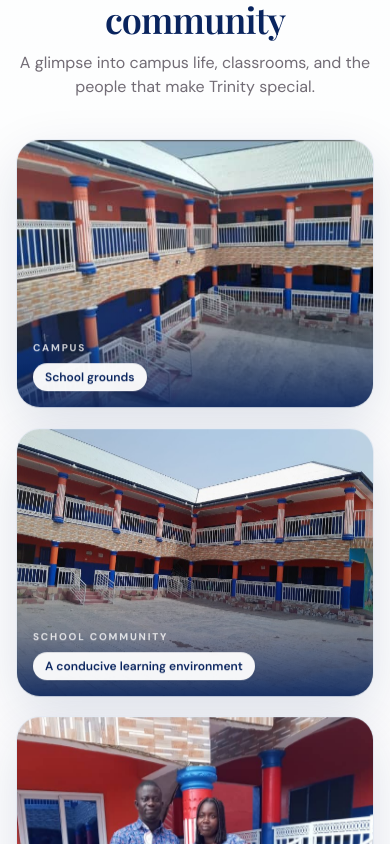
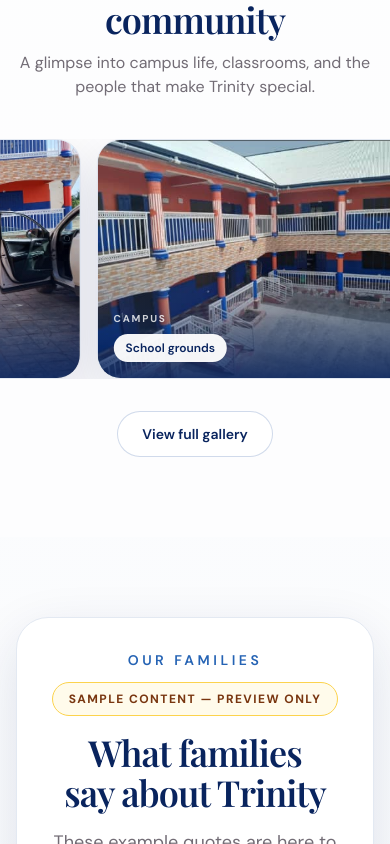
Before and after one commit to SIRUP1999/Trinity_christian_school, a Next.js app: page / in a window 390 px wide. Shown: the part 3340-4184 px from the top of the page. Built offline with nearby package versions, Linux system fonts and the light colour scheme; a web font is replaced by a local one.

Commit message:
Cycle homepage gallery photos responsively
Co-authored-by: Copilot <223556219+Copilot@users.noreply.github.com>

```diff
--- a/app/components/GalleryPreview.js
+++ b/app/components/GalleryPreview.js
@@ -1,82 +1,28 @@
-
 'use client'
 
 import Image from 'next/image'
 import Link from 'next/link'
-import { useEffect, useLayoutEffect, useRef, useState } from 'react'
+import { useEffect, useState } from 'react'
 import galleryImages from '../data/galleryImages'
 
-const PREVIEW_IMAGES = galleryImages.slice(0, 6)
+const VISIBLE_IMAGE_COUNT = 6
+const IMAGE_REFRESH_INTERVAL = 120_000
 
-export default function GalleryPreview() {
-  const gridRef = useRef(null)
-  const previousPositions = useRef(null)
-  const [items, setItems] = useState(PREVIEW_IMAGES)
-
-  useEffect(() => {
-    if (window.matchMedia('(prefers-reduced-motion: reduce)').matches) return undefined
-
-    const intervalId = window.setInterval(() => {
-      const cards = gridRef.current?.querySelectorAll('[data-gallery-card]')
-      if (!cards?.length) return
-
-      previousPositions.current = new Map(
-        Array.from(cards, (card) => [
-          card.dataset.galleryCard,
-          card.getBoundingClientRect(),
-        ]),
-      )
-      setItems((currentItems) => [...currentItems.slice(1), currentItems[0]])
-    }, 6000)
-
-    return () => window.clearInterval(intervalId)
-  }, [])
-
-  useLayoutEffect(() => {
-    const oldPositions = previousPositions.current
-    const grid = gridRef.current
-    if (!oldPositions || !grid) return
-
-    previousPositions.current = null
-    const cards = grid.querySelectorAll('[data-gallery-card]')
-
-    cards.forEach((card) => {
-      const previous = oldPositions.get(card.dataset.galleryCard)
-      if (!previous) return
-
-      const current = card.getBoundingClientRect()
-      const x = previous.left - current.left
-      const y = previous.top - current.top
-      if (x === 0 && y === 0) return
-
-      card.style.transition = 'none'
-      card.style.transform = `translate(${x}px, ${y}px)`
-    })
-
-    grid.offsetHeight
-    window.requestAnimationFrame(() => {
-      cards.forEach((card) => {
-        card.style.transition = 'transform 850ms cubic-bezier(0.2, 0.75, 0.25, 1)'
-        card.style.transform = ''
-      })
-    })
-  }, [items])
+function PhotoCard({ image, className = '', style, tabIndex }) {
+  const { src, alt, category, objectPosition } = image
 
   return (
-    <div className='section-shell'>
-      <div ref={gridRef} className='grid grid-cols-1 gap-5 sm:grid-cols-2 xl:grid-cols-3'>
-        {items.map(({ src, alt, category, objectPosition }) => (
     <Link
-            key={src}
-            data-gallery-card={src}
       href='/gallery'
-            className='group relative aspect-[4/3] overflow-hidden rounded-[24px] border border-border bg-[#edf2f8] shadow-school will-change-transform'
+      className={`group relative block aspect-[4/3] flex-shrink-0 overflow-hidden rounded-[24px] border border-border bg-[#edf2f8] shadow-school ${className}`}
+      style={style}
+      tabIndex={tabIndex}
     >
       <Image
         src={src}
         alt={alt}
         fill
-              sizes='(min-width: 1280px) 33vw, (min-width: 640px) 50vw, 100vw'
+        sizes='(min-width: 1280px) 33vw, (min-width: 768px) 50vw, 82vw'
         className='object-cover transition duration-700 group-hover:scale-105'
         style={objectPosition ? { objectPosition } : undefined}
       />
@@ -89,7 +35,72 @@ export default function GalleryPreview() {
         </span>
       </span>
     </Link>
+  )
+}
+
+function getNextBatch(startIndex) {
+  return Array.from(
+    { length: Math.min(VISIBLE_IMAGE_COUNT, galleryImages.length) },
+    (_, index) => galleryImages[(startIndex + index) % galleryImages.length],
+  )
+}
+
+export default function GalleryPreview() {
+  const [desktopImages, setDesktopImages] = useState(() =>
+    getNextBatch(0),
+  )
+
+  useEffect(() => {
+    if (
+      galleryImages.length <= VISIBLE_IMAGE_COUNT ||
+      window.matchMedia('(prefers-reduced-motion: reduce)').matches
+    ) {
+      return undefined
+    }
+
+    let nextStartIndex = VISIBLE_IMAGE_COUNT
+    const intervalId = window.setInterval(() => {
+      setDesktopImages(getNextBatch(nextStartIndex))
+      nextStartIndex = (nextStartIndex + VISIBLE_IMAGE_COUNT) % galleryImages.length
+    }, IMAGE_REFRESH_INTERVAL)
+
+    return () => window.clearInterval(intervalId)
+  }, [])
+
+  return (
+    <div>
+      <div className='section-shell hidden md:block'>
+        <div className='grid grid-cols-2 gap-5 xl:grid-cols-3'>
+          {desktopImages.map((image, index) => (
+            <PhotoCard
+              key={image.src}
+              image={image}
+              className='gallery-preview-card'
+              style={{ animationDelay: `${index * 70}ms` }}
+            />
           ))}
+        </div>
+      </div>
+
+      <div className='gallery-preview-marquee overflow-hidden md:hidden'>
+        <div className='gallery-preview-track flex w-max'>
+          {[0, 1].map((copy) => (
+            <div
+              key={copy}
+              aria-hidden={copy === 1}
+              className='gallery-preview-marquee-group flex flex-shrink-0 gap-4'
+            >
+              {galleryImages.map((image) => (
+                <PhotoCard
+                  key={`${copy}-${image.src}`}
+                  image={image}
+                  className='w-[min(82vw,340px)]'
+                  tabIndex={copy === 1 ? -1 : undefined}
+                />
+              ))}
+            </div>
+          ))}
+        </div>
       </div>
     </div>
   )
--- a/app/globals.css
+++ b/app/globals.css
@@ -171,6 +171,59 @@ img {
 
 .text-balance {
   text-wrap: balance;
+}
+
+.gallery-preview-marquee-group {
+  padding-right: 1rem;
+}
+
+.gallery-preview-track {
+  animation: gallery-preview-scroll 105s linear infinite;
+}
+
+.gallery-preview-marquee:hover .gallery-preview-track,
+.gallery-preview-marquee:focus-within .gallery-preview-track {
+  animation-play-state: paused;
+}
+
+.gallery-preview-card {
+  animation: gallery-preview-enter 700ms cubic-bezier(0.2, 0.75, 0.25, 1) both;
+}
+
+@keyframes gallery-preview-scroll {
+  from {
+    transform: translateX(0);
+  }
+
+  to {
+    transform: translateX(-50%);
+  }
+}
+
+@keyframes gallery-preview-enter {
+  from {
+    opacity: 0;
+    transform: translateY(12px) scale(0.98);
+  }
+
+  to {
+    opacity: 1;
+    transform: translateY(0) scale(1);
+  }
+}
+
+@media (prefers-reduced-motion: reduce) {
+  .gallery-preview-marquee {
+    overflow-x: auto;
+  }
+
+  .gallery-preview-track {
+    animation: none;
+  }
+
+  .gallery-preview-card {
+    animation: none;
+  }
 }
 
 /* ── Special Programmes ─────────────────────────────────────── */
```
Lines whose indentation alone changed are shown as unchanged.
